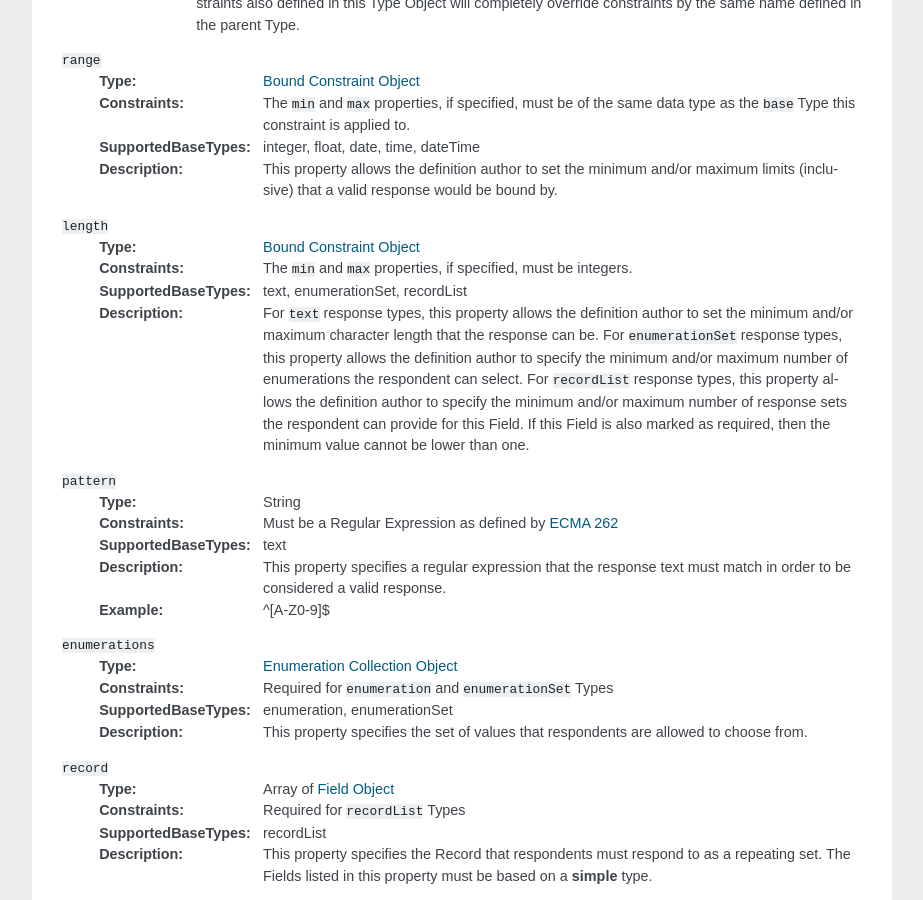
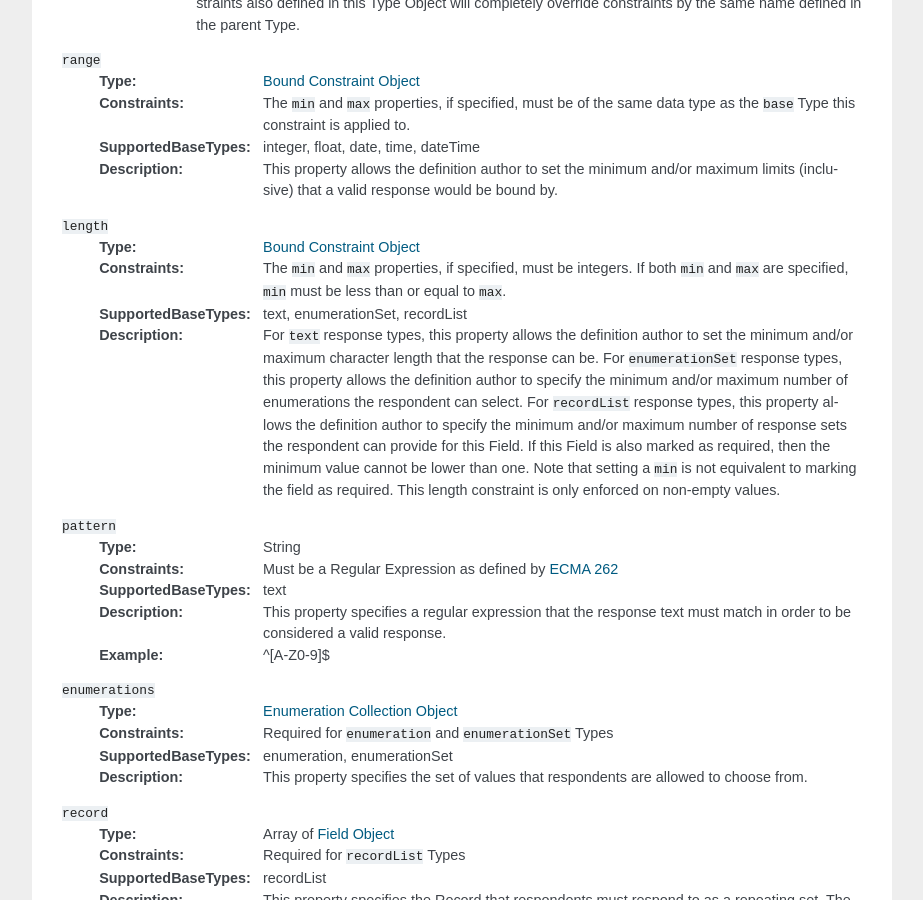
Before and after one commit to prometheusresearch/rios, a Sphinx documentation site: the page built from docs/source/instrument_specification.rst, in a window 1280 px wide and 900 px high, scrolled down 3536 px. Shown: the whole window, without its empty margins (198-1121 px from the left). Built offline with Sphinx 7.4.7, drawn with Linux system fonts in a browser that asks for light colours.

Commit message:
Clarified length.min and required

```diff
--- a/docs/source/instrument_specification.rst
+++ b/docs/source/instrument_specification.rst
@@ -223,19 +223,22 @@ the author to place additional restrictions or constraints on the data.
 ``length``
     :Type: `Bound Constraint Object`_
     :Constraints: The ``min`` and ``max`` properties, if specified, must be
-                  integers.
+                  integers. If both ``min`` and ``max`` are specified, ``min``
+                  must be less than or equal to ``max``.
     :SupportedBaseTypes: text, enumerationSet, recordList
     :Description: For ``text`` response types, this property allows the
                   definition author to set the minimum and/or maximum character
                   length that the response can be. For ``enumerationSet``
                   response types, this property allows the definition author to
                   specify the minimum and/or maximum number of enumerations the
-                  respondent can select. For ``recordList`` response
-                  types, this property allows the definition author to specify
-                  the minimum and/or maximum number of response sets the
-                  respondent can provide for this Field. If this Field is
-                  also marked as required, then the minimum value cannot be
-                  lower than one.
+                  respondent can select. For ``recordList`` response types,
+                  this property allows the definition author to specify the
+                  minimum and/or maximum number of response sets the respondent
+                  can provide for this Field. If this Field is also marked as
+                  required, then the minimum value cannot be lower than one.
+                  Note that setting a ``min`` is not equivalent to marking the
+                  field as required. This length constraint is only enforced on
+                  non-empty values.
 
 ``pattern``
     :Type: String
```
Also changed, not shown: CHANGES.rst (+7 -0 lines).
